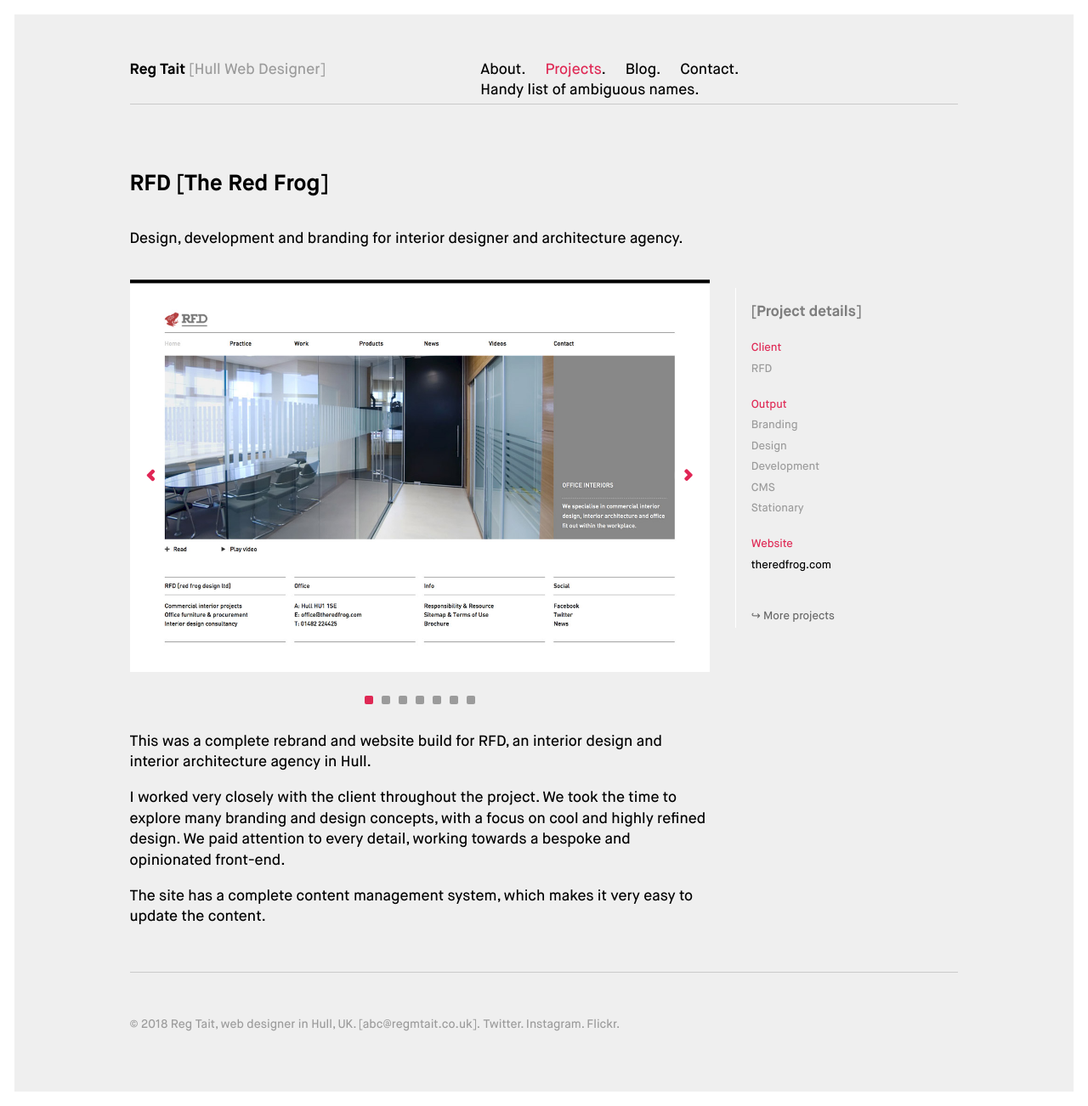
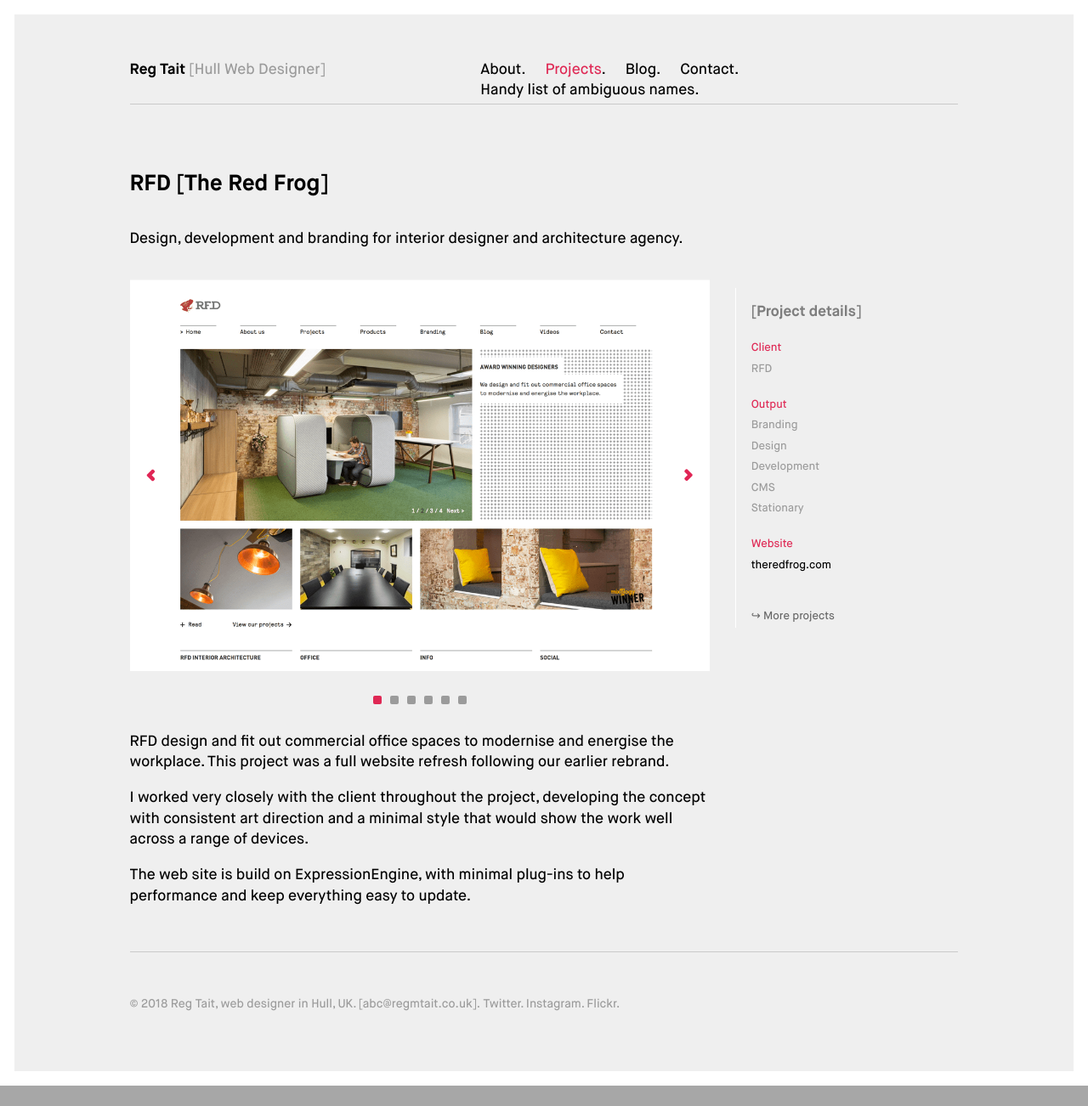
Before and after one commit to regmtait/regmtait.co.uk, a Jekyll site: the page built from _projects/rfd.md, in a window 1280 px wide. Shown: the whole page at 85% size. Built offline with Jekyll 4.4.1, drawn with Linux system fonts in a browser that asks for light colours; after the commit the page ends 1278 px from its top, so only the background shows below that.

Commit message:
Update RFD case study

```diff
--- a/_projects/rfd.md
+++ b/_projects/rfd.md
@@ -22,20 +22,18 @@ coverimage:
 - rfd-home.jpg
 
 projectimages:
-- image-file: rfd-home.jpg
+- image-file: rfd2-home.png
   image-alt: Bespoke web design with content management system
-- image-file: rfd-practice.jpg
+- image-file: rfd2-about.png
   image-alt: web development with CMS
-- image-file: rfd-news.jpg
+- image-file: rfd2-projects.png
   image-alt: Freelance web development using ExpressionEngine
-- image-file: rfd-branding.jpg
+- image-file: rfd2-responsive.png
+  image-alt: Responsive web design
+- image-file: rfd2-logo.png
   image-alt: Branding and logo development
 - image-file: rfd-badge.jpg
   image-alt: Branding work applied to apparel
-- image-file: rfd-embossed.jpg
-  image-alt: Embossed logo used on stationary
-- image-file: rfd-stationary.png
-  image-alt: Stationary design and business cards
 
 website:
 - theredfrog.com
@@ -45,8 +43,8 @@ project-url:
 
 ---
 
-This was a complete rebrand and website build for RFD, an interior design and interior architecture agency in Hull.
+RFD design and fit out commercial office spaces to modernise and energise the workplace. This project was a full website refresh following our earlier rebrand.
 
-I worked very closely with the client throughout the project. We took the time to explore many branding and design concepts, with a focus on cool and highly refined design. We paid attention to every detail, working towards a bespoke and opinionated front-end.
+I worked very closely with the client throughout the project, developing the concept with consistent art direction and a minimal style that would show the work well across a range of devices.
 
-The site has a complete content management system, which makes it very easy to update the content.
+The web site is build on ExpressionEngine, with minimal plug-ins to help performance and keep everything easy to update.
```
Also changed, not shown: other parts of _projects/rfd.md (+1 -1 lines), images/projects/rfd2-about.png (added), images/projects/rfd2-home.png (added), images/projects/rfd2-logo.png (added), images/projects/rfd2-projects.png (added), images/projects/rfd2-responsive.png (added).
